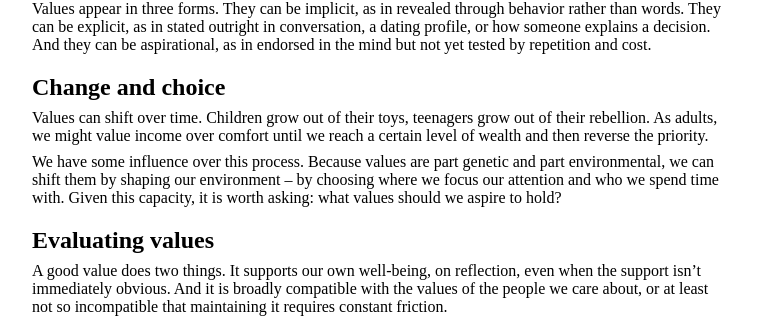
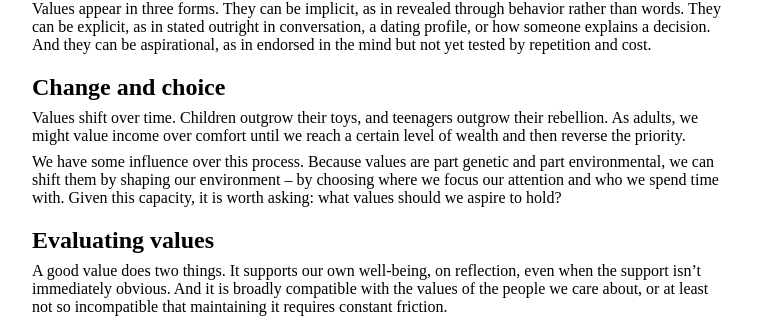
Before and after one commit to maxh/maxheinritz.com, a Jekyll site: the page built from _posts/2026-01-31-values-compatibility.md, in a window 1280 px wide. Shown: the part 433-751 px from the top of the page, without its empty margins (108-870 px from the left). Built offline with Jekyll 4.4.1, drawn with Linux system fonts in a browser that asks for light colours.

Commit message:
comments

```diff
--- a/_posts/2026-01-31-values-compatibility.md
+++ b/_posts/2026-01-31-values-compatibility.md
@@ -18,7 +18,7 @@ Values appear in three forms. They can be implicit, as in revealed through behav
 
 ## Change and choice
 
-Values can shift over time. Children grow out of their toys, teenagers grow out of their rebellion. As adults, we might value income over comfort until we reach a certain level of wealth and then reverse the priority.
+Values shift over time. Children outgrow their toys, and teenagers outgrow their rebellion. As adults, we might value income over comfort until we reach a certain level of wealth and then reverse the priority.
 
 We have some influence over this process. Because values are part genetic and part environmental, we can shift them by shaping our environment -- by choosing where we focus our attention and who we spend time with. Given this capacity, it is worth asking: what values should we aspire to hold?
 
```
